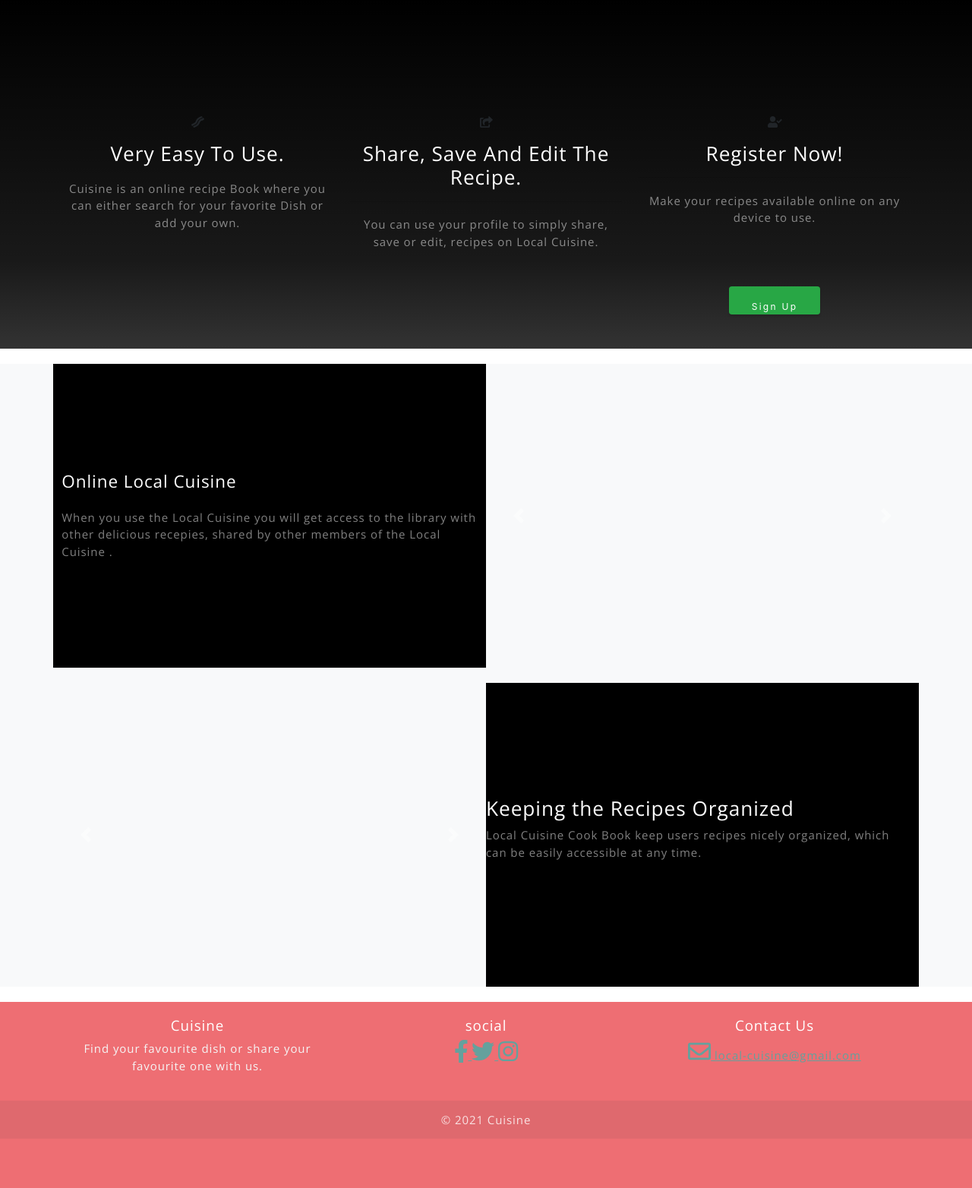
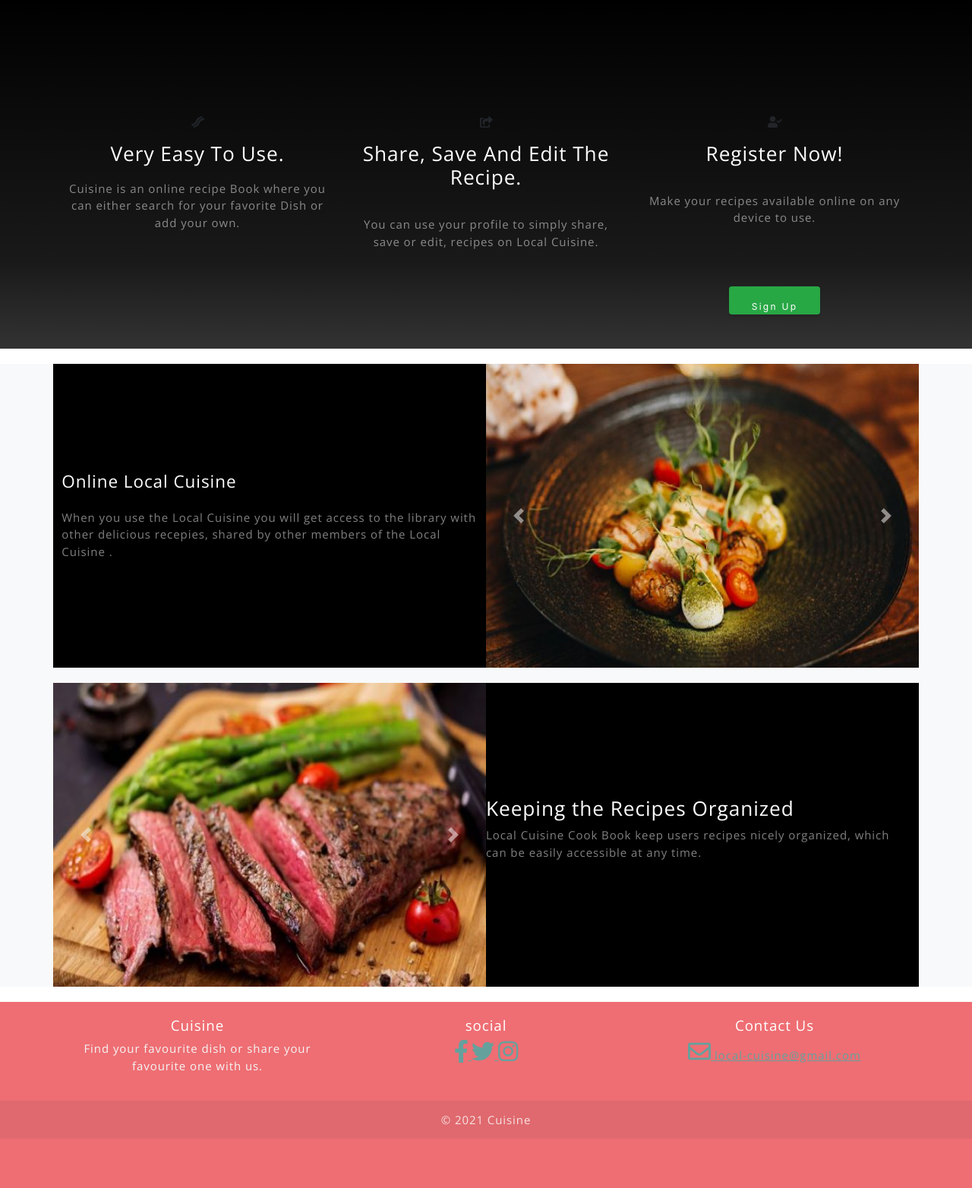
Before and after one commit to Tomazdo10/Cuisine, a Flask app: page / in a window 1280 px wide. Shown: the part 1765-3329 px from the top of the page at 76% size. Run offline with Flask 2, Linux system fonts and the light colour scheme; some libraries are stand-ins or nearby versions.

Commit message:
updated the size of the images and changing the carousel for images

```diff
--- a/app.py
+++ b/app.py
@@ -29,12 +29,12 @@ def home_page():
     return render_template('index.html')
 
 
-@app.route('/about')
+@app.route('/about/')
 def about_page():
     return render_template('about.html')
 
 
-@app.route("/contact_us", methods=['GET', 'POST'])
+@app.route("/contact_us/", methods=['GET', 'POST'])
 def contact_page():
     if request.method == 'POST':
         flash(message="Thanks {}, we have recived your message!".format(
@@ -42,7 +42,7 @@ def contact_page():
     return render_template('contact.html', contact_page="Contact")
 
 
-@app.route("/signup", methods=["GET", "POST"])
+@app.route("/signup/", methods=["GET"])
 def signup():
     if request.method == "POST":
         # check if username already exists in db
@@ -67,7 +67,7 @@ def signup():
     return render_template("signup.html")
 
 
-@app.route("/login", methods=["GET", "POST"])
+@app.route("/login/", methods=["GET", "POST"])
 def login():
     if request.method == "POST":
         # check if username exists in db
@@ -108,7 +108,7 @@ def profile(username):
     return redirect(url_for("login"))
 
 
-@app.route("/logout")
+@app.route("/logout/")
 def logout():
     # Remove user from session cookie
     flash("You have been logged out")
@@ -116,7 +116,7 @@ def logout():
     return redirect(url_for("login"))
 
 
-@app.route('/recipes', methods=['GET', 'POST'])
+@app.route('/recipes/', methods=['GET', 'POST'])
 def recipes_page():
     recipes = mongo.db.Recipes
     return render_template('recipes.html', all_recipes=recipes.find())
@@ -163,7 +163,7 @@ def search_data():
     return json_data, 200
 
 
-@app.route('/add_recipe', methods=['GET', 'POST'])
+@app.route('/add_recipe/', methods=['GET', 'POST'])
 def add_recipe():
     if request.method == "POST":
         task = {
--- a/static/js/script.js
+++ b/static/js/script.js
@@ -48,7 +48,7 @@ $(document).ready(function () {
             if ($(this).parent(".select-wrapper").children("ul").children("li.selected:not(.disabled)").css("background-color") === "rgba(0, 0, 0, 0.03)") {
                 $(this).parent(".select-wrapper").children("input").css(classValid);
             } else {
-                $(".select-wrapper input.select-dropdown").on("focusout", function () {
+                $(".select-wrapper input.select-dropdown").on("focus-out", function () {
                     if ($(this).parent(".select-wrapper").children("select").prop("required")) {
                         if ($(this).css("border-bottom") != "1px solid rgb(76, 175, 80)") {
                             $(this).parent(".select-wrapper").children("input").css(classInvalid);
--- a/templates/base.html
+++ b/templates/base.html
@@ -112,7 +112,7 @@
     <footer class="page-footer">
         <div class="container">
             <div class="row">
-                <div class="col l4 s12 center-align">
+                <div class="col l6 s12 center-align">
                     <h5 class="white-text">Cuisine</h5>
                     <p class="grey-text text-lighten-4">Find your favourite dish or share your favourite one with us.
                     </p>
--- a/templates/index.html
+++ b/templates/index.html
@@ -80,29 +80,29 @@
                 </div>
             </div>
             <div class="p-0 col-12 col-lg-6">
-                <div id="carousel-1" class="carousel slide carousel-fade">
+                <div id="myCarousel-1" class="carousel slide carousel-fade">
                     <div class="carousel-inner">
-                        <div class="carousel-item active">
+                        <div class="item active">
                             <img class="d-block w-100" src="{{url_for( 'static', filename='assets/img/345.jpg' )}}"
                                 alt="Power plate for healthy eating">
                         </div>
 
 
-                        <div class="carousel-item">
+                        <div class="item">
                             <img class="d-block w-100" src="{{ url_for('static', filename='assets/img/234.jpg' )}}"
                                 alt="Porridge with seeds and berries">
                         </div>
 
-                        <div class="carousel-item">
+                        <div class="item">
                             <img class="d-block w-100" src="{{ url_for('static', filename='assets/img/456.jpg' )}}"
                                 alt="The secret behind delicious steak">
 
                         </div>
                     </div>
-                    <a class="carousel-control-prev" href="#carousel-1" role="button" data-slide="prev">
+                    <a class="carousel-control-prev" href="#myCarousel-1" role="button" data-slide="prev">
                         <span class="carousel-control-prev-icon" aria-hidden="true"></span>
                         <span class="sr-only">Previous</span></a>
-                    <a class="carousel-control-next" href="#carousel-1" role="button" data-slide="next">
+                    <a class="carousel-control-next" href="#myCarousel-1" role="button" data-slide="next">
                         <span class="carousel-control-next-icon" aria-hidden="true"></span>
                         <span class="sr-only">Next</span>
                     </a>
@@ -111,39 +111,40 @@
         </div>
         <div class="row">
             <div class="p-0 d-none d-lg-block col-lg-6">
-                <div id="carousel-2" class="carousel slide carousel-fade" data-ride="carousel">
+                <div id="myCarousel-2" class="carousel slide" data-ride="carousel">
                     <div class="carousel-inner">
-                        <div class="carousel-item active">
+                        <div class="item active">
                             <img class="d-block w-100" src="{{ url_for('static', filename='assets/img/678.jpg') }}"
                                 alt="Power plate for healthy eating">
                         </div>
 
 
-                        <div class="carousel-item">
+                        <div class="item">
                             <img class="d-block w-100" src="{{ url_for('static', filename='assets/img/567.jpg') }}"
                                 alt="Cardamom porridge with caramelized banana">
                         </div>
 
 
-                        <div class="carousel-item">
+                        <div class="item">
                             <img class="d-block w-100" src="{{ url_for('static', filename='assets/img/101.jpg') }}"
                                 alt="The secret behind delicious steak">
                         </div>
                     </div>
 
 
-                    <a class="carousel-control-prev" href="#carousel-2" role="button" data-slide="prev">
+                    <a class="carousel-control-prev" href="#myCarousel-2" role="button" data-slide="prev">
                         <span class="carousel-control-prev-icon" aria-hidden="true"></span>
                         <span class="sr-only">Previous</span>
                     </a>
 
 
-                    <a class="carousel-control-next" href="#carousel-2" role="button" data-slide="next">
+                    <a class="carousel-control-next" href="#myCarousel-2" role="button" data-slide="next">
                         <span class="carousel-control-next-icon" aria-hidden="true"></span>
                         <span class="sr-only">Next</span>
                     </a>
                 </div>
             </div>
+
 
 
             <div class="col-12 col-lg-6 pl-lg-0 bg-black d-flex">
--- a/templates/login.html
+++ b/templates/login.html
@@ -4,7 +4,7 @@
 <h3 class="center-align">Log In</h3>
 
 <div class="row">
-    <form class="col s12 m8 offset-m2" method="POST" action="{{ url_for ('login') }}">
+    <form class="col s12 center-align" method="POST" action="{{ url_for ('login') }}">
         <div class="card-panel">
             <!--Username-->
             <div class="row">
--- a/templates/logout.html
+++ b/templates/logout.html
@@ -1,5 +1,4 @@
-<!DOCTYPE html>
-<html lang="en">
+{% extends 'base.html' %} {% block content % }
 
 <head>
     <meta charset="UTF-8">
@@ -8,8 +7,6 @@
 </head>
 
 <body>
-    {% extends 'base.html' %} {% block content % }
-
 <h3 class="center-align register-heading">Logout</h3>
 {% endblock %}
 </body>
--- a/templates/recipe.html
+++ b/templates/recipe.html
@@ -44,8 +44,8 @@
         </div>
         <div class="col-12 col-sm-7 text-center bg-cultured pt-5 pb-5">
             <h3 class="text-capitalize">Steps</h3>
-            {% for step in recipes.step_description %}
             <ul class="ingredients-list-style text-left mt-4">
+                {% for step in recipe.step_description %}
                 <li>{{loop.index}}.{{ step }}</li>
             </ul>
             {% endfor %}
--- a/templates/signup.html
+++ b/templates/signup.html
@@ -4,7 +4,7 @@
 <h3 class="center-align">Signup</h3>
 
 <div class="row">
-    <form class="col s12 m8 offset-m2" method="POST" action="{{ url_for ('signup') }}">
+    <form class="col s12 m8 offset-m0" method="GET" action="{{ url_for ('signup') }}">
         <div class="card-panel">
             <!--Username-->
             <div class="row">
```
Also changed, not shown: requirements.txt (+8 -7 lines), templates/about.html (+13 -13 lines), static/assets/img/115.jpg (deleted), static/assets/img/120.jpg (deleted), static/assets/img/205.jpg (added), static/assets/img/207.jpg (added), static/assets/img/234.jpg, static/assets/img/345.jpg, static/assets/img/567.jpg, static/assets/img/678.jpg.
